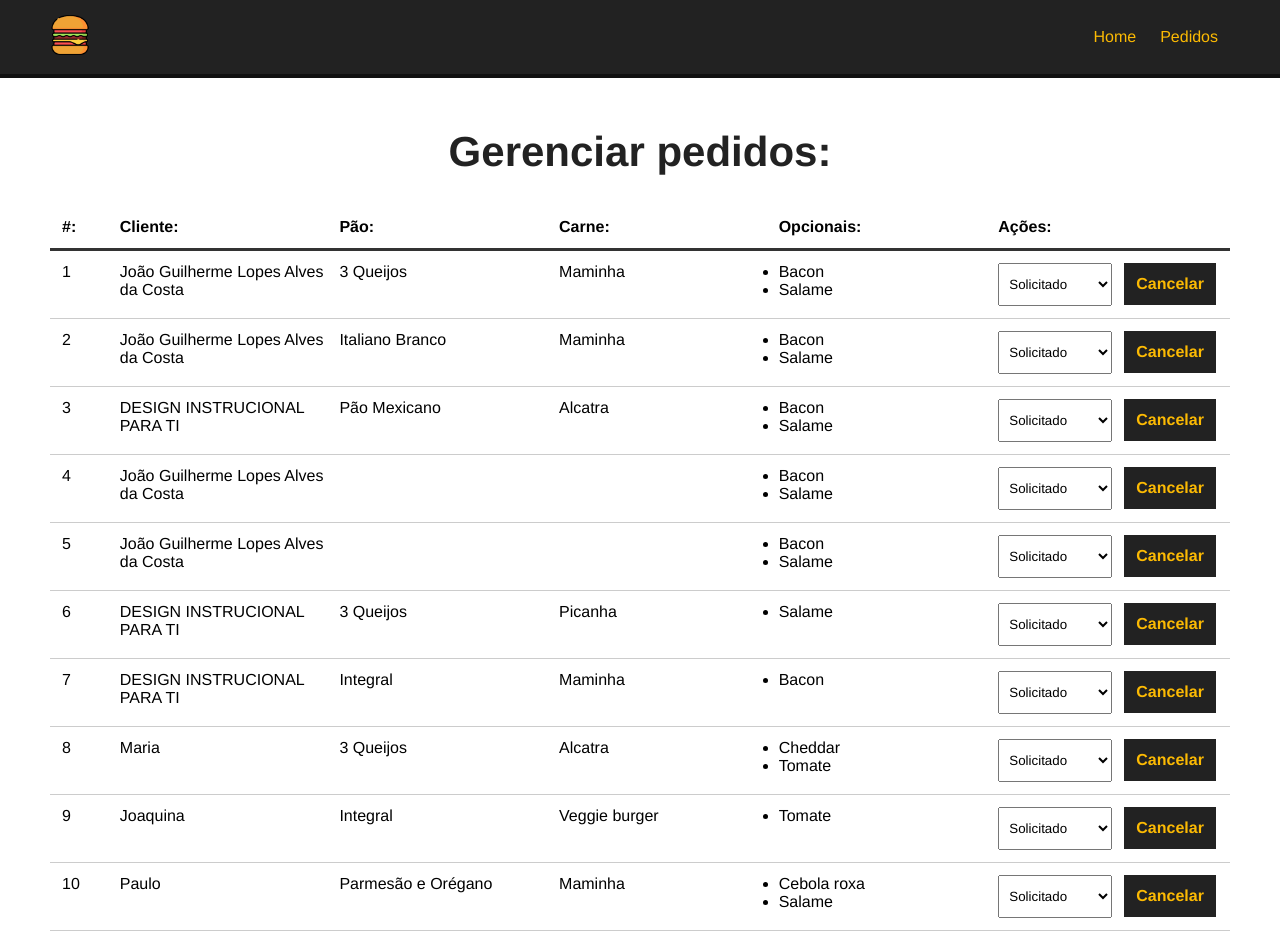
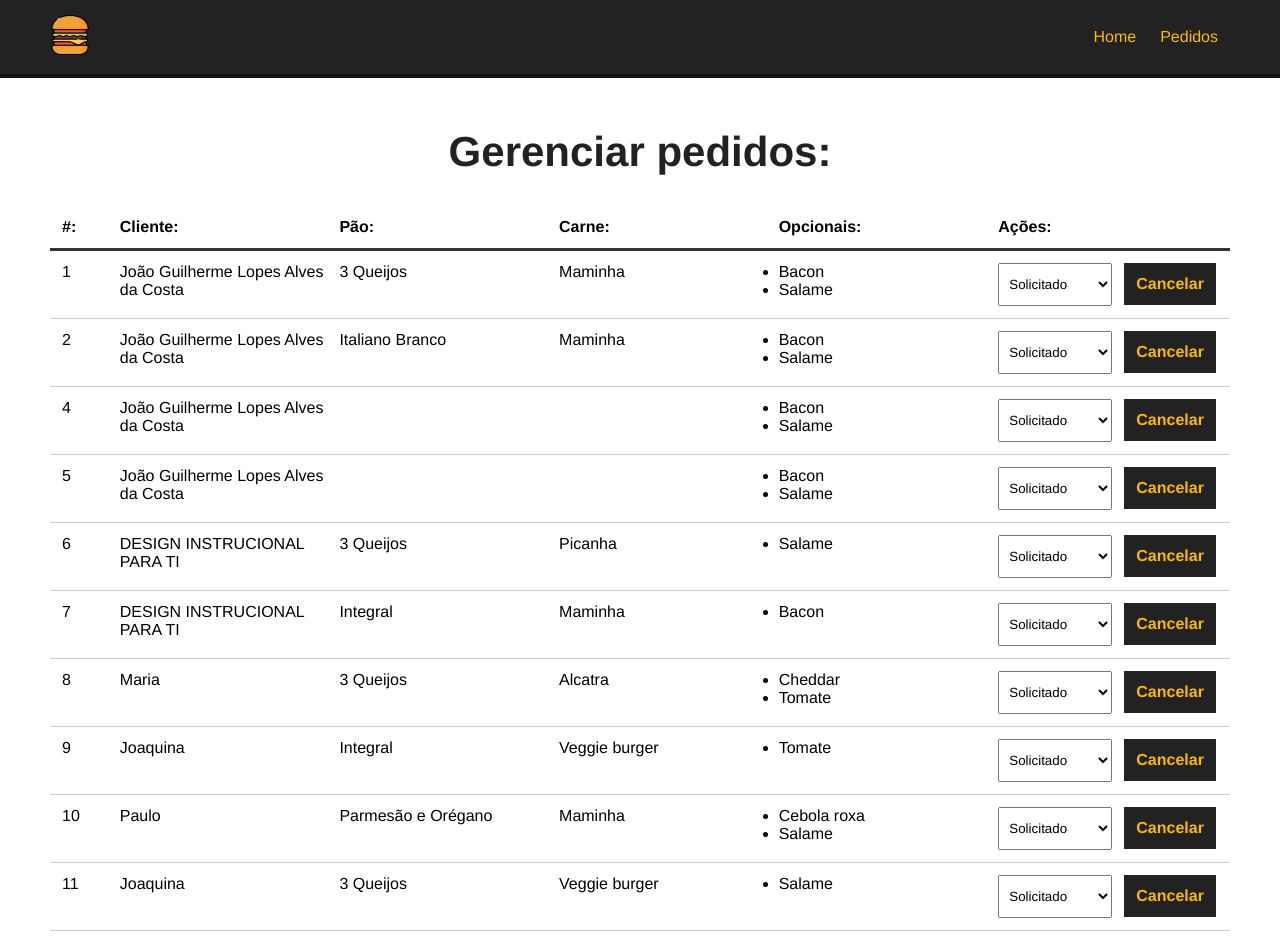
Before and after one commit to joaoguilac/learning-vue, a Vue app in the folder make_your_burger/: page /pedidos in a window 1280 px wide. Shown: the top 952 px of the page. Built offline with nearby package versions, Linux system fonts and the light colour scheme; data requests are answered from the project's data file.

Commit message:
Aula 31 finalizada

```diff
--- a/make_your_burger/db/db.json
+++ b/make_your_burger/db/db.json
@@ -105,17 +105,6 @@
       "id": 2
     },
     {
-      "nome": "DESIGN INSTRUCIONAL PARA TI",
-      "carne": "Alcatra",
-      "pao": "Pão Mexicano",
-      "opcionais": [
-        "Bacon",
-        "Salame"
-      ],
-      "status": "Solicitado",
-      "id": 3
-    },
-    {
       "nome": "João Guilherme Lopes Alves da Costa",
       "carne": "",
       "pao": "",
@@ -188,6 +177,16 @@
       ],
       "status": "Solicitado",
       "id": 10
+    },
+    {
+      "nome": "Joaquina",
+      "carne": "Veggie burger",
+      "pao": "3 Queijos",
+      "opcionais": [
+        "Salame"
+      ],
+      "status": "Solicitado",
+      "id": 11
     }
   ]
 }
--- a/make_your_burger/src/components/Dashboard.vue
+++ b/make_your_burger/src/components/Dashboard.vue
@@ -30,7 +30,7 @@
               {{ s.tipo }}
             </option>
           </select>
-          <button class="delete-btn">Cancelar</button>
+          <button class="delete-btn" @click="deleteBurger(burger.id)">Cancelar</button>
         </div>
       </div>
     </div>
@@ -64,6 +64,16 @@
       const data = await req.json();
 
       this.status = data;
+    },
+    async deleteBurger(id) {
+      const req = await fetch(`http://localhost:3000/burgers/${id}`, {
+        method: "DELETE"
+      });
+      const res = await req.json();
+
+      // msg
+
+      this.getPedidos();
     }
   },
   mounted() {
```
